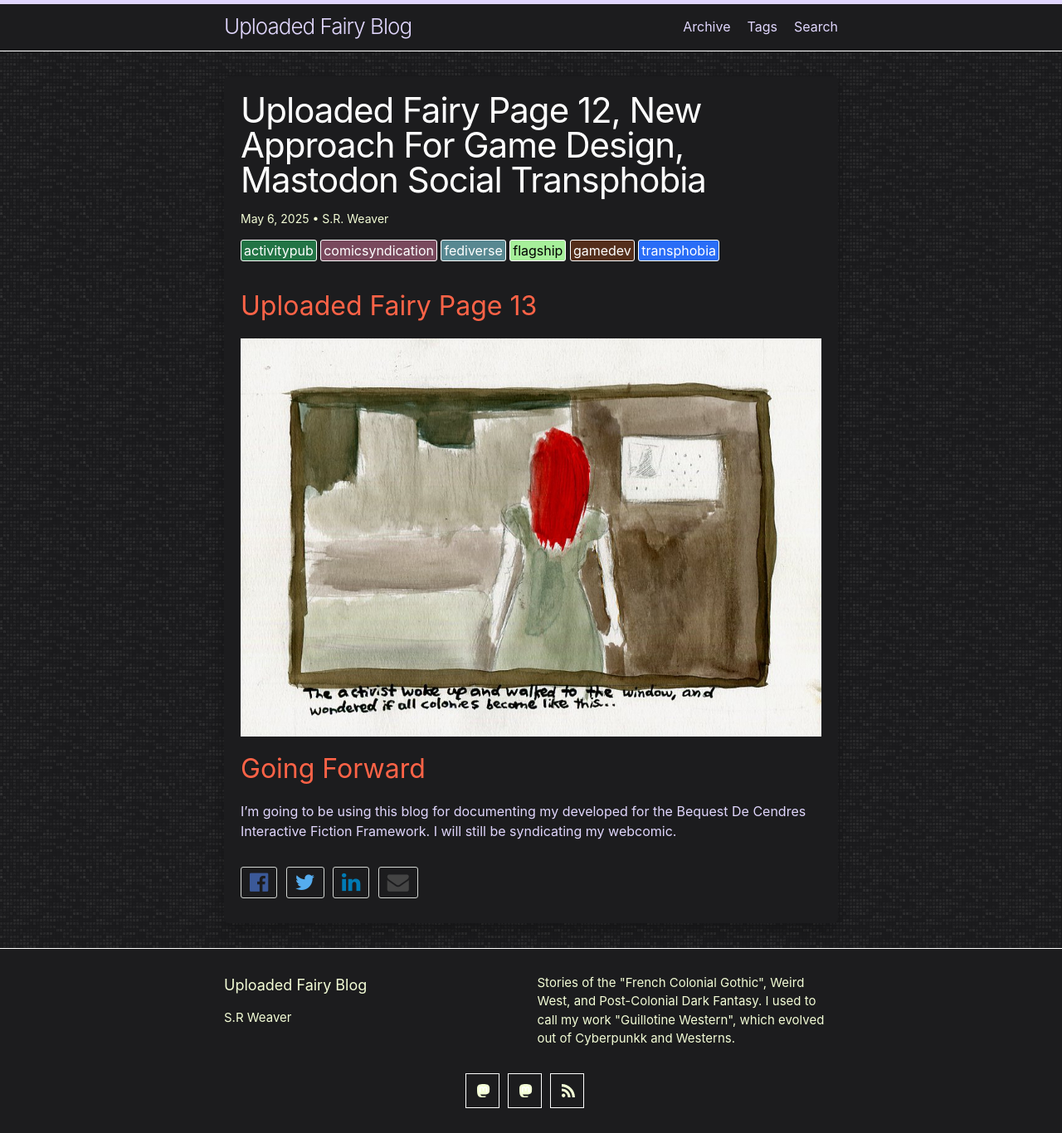
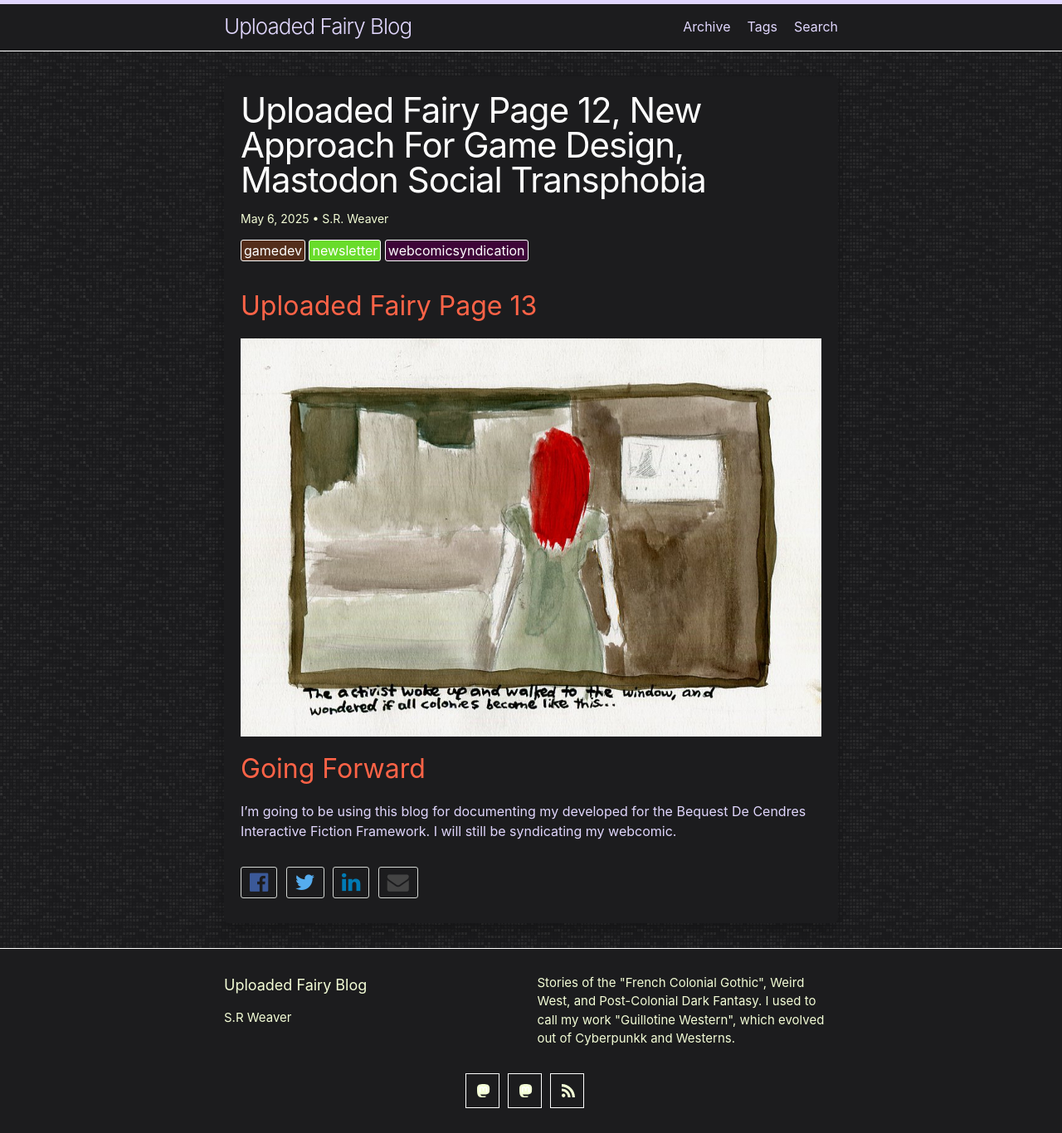
Before and after one commit to BequestDeCendresStudios/BequestDeCendresBlog, a Jekyll site: the page built from _posts/2025-05-06-UploadedFairyPage12_MastodonTransphobia_UpdatesOnGames.md, in a window 1280 px wide. Shown: the whole page at 83% size. Built offline with Jekyll 4.4.1, drawn with Linux system fonts in a browser that asks for light colours; our own code applies the rules of GitHub Pages for plain Markdown files.

Commit message:
Update 2025-05-06-UploadedFairyPage12_MastodonTransphobia_UpdatesOnGames.md

```diff
--- a/_posts/2025-05-06-UploadedFairyPage12_MastodonTransphobia_UpdatesOnGames.md
+++ b/_posts/2025-05-06-UploadedFairyPage12_MastodonTransphobia_UpdatesOnGames.md
@@ -1,7 +1,7 @@
 ---
 title: "Uploaded Fairy Page 12, New Approach For Game Design, Mastodon Social Transphobia"
 author: "S.R. Weaver"
-tags: transphobia fediverse activitypub flagship gamedev comicsyndication
+tags: newsletter gamedev webcomicsyndication
 ---
 ## Uploaded Fairy Page 13
 ![Uploaded Fairy Page 12](https://raw.githubusercontent.com/BequestDeCendresStudios/BequestDeCendresBlog/refs/heads/main/images/Pages/page13.jpg)
```
